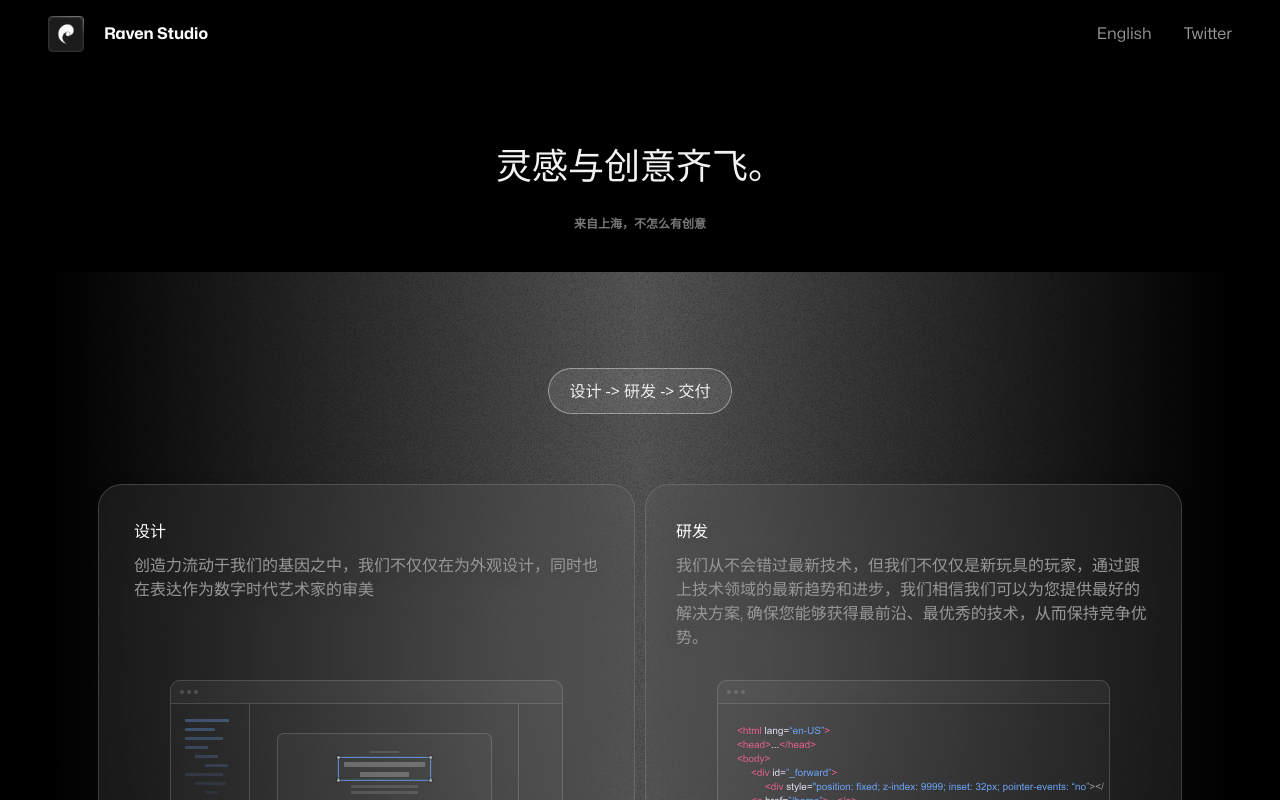
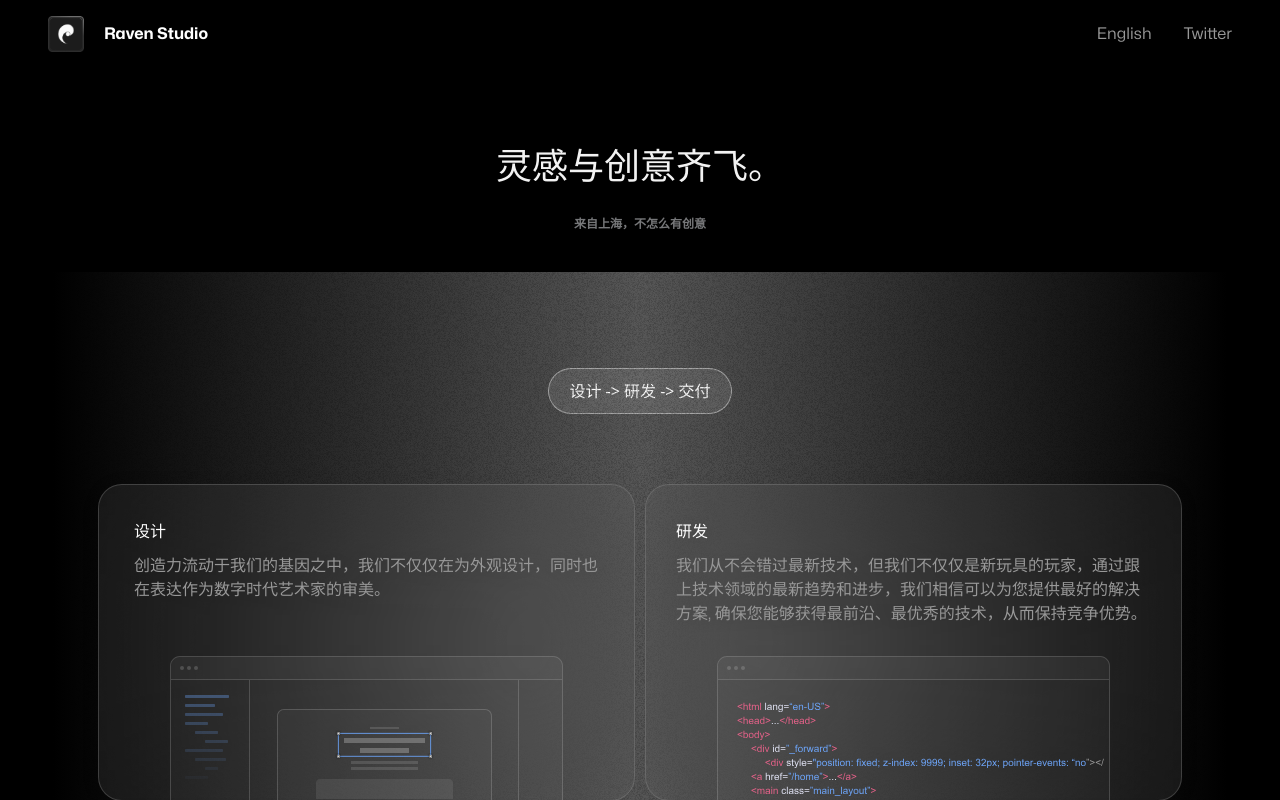
Before and after one commit to akasuv/raven, a Next.js app: page /cn in a window 1280 px wide. Shown: the top 800 px of the page. Built offline with nearby package versions, Linux system fonts and the light colour scheme.

Commit message:
fix: update text

```diff
--- a/src/components/DesignCard/index.tsx
+++ b/src/components/DesignCard/index.tsx
@@ -13,7 +13,7 @@
   const description = {
     en: `Creativity is flowing in our genes. We're not just designing for visual
       appeal, but for expressing our aesthetic as digital-age artists.`,
-    cn: "创造力流动于我们的基因之中，我们不仅仅在为外观设计，同时也在表达作为数字时代艺术家的审美",
+    cn: "创造力流动于我们的基因之中，我们不仅仅在为外观设计，同时也在表达作为数字时代艺术家的审美。",
   };
   return (
     <div
--- a/src/components/DevelopmentCard/index.tsx
+++ b/src/components/DevelopmentCard/index.tsx
@@ -16,7 +16,7 @@
       within the field of technology, we're confident that we can bring the best
       solutions to you. We want to make sure you have access to the latest and
       greatest technologies that help them stay ahead of the competition.`,
-    cn: `我们从不会错过最新技术，但我们不仅仅是新玩具的玩家，通过跟上技术领域的最新趋势和进步，我们相信我们可以为您提供最好的解决方案, 确保您能够获得最前沿、最优秀的技术，从而保持竞争优势。`,
+    cn: `我们从不会错过最新技术，但我们不仅仅是新玩具的玩家，通过跟上技术领域的最新趋势和进步，我们相信可以为您提供最好的解决方案, 确保您能够获得最前沿、最优秀的技术，从而保持竞争优势。`,
   };
   return (
     <div
```
